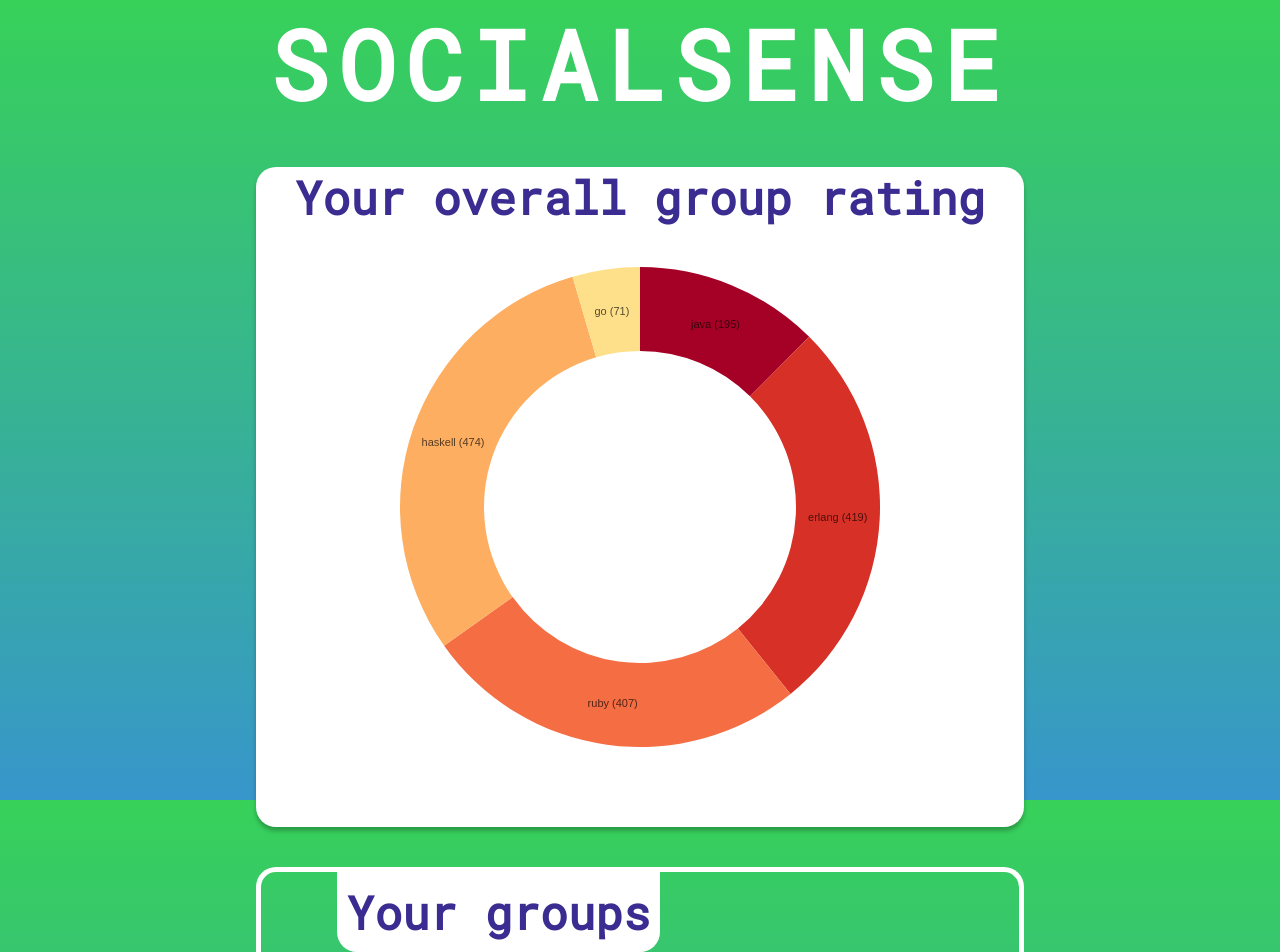
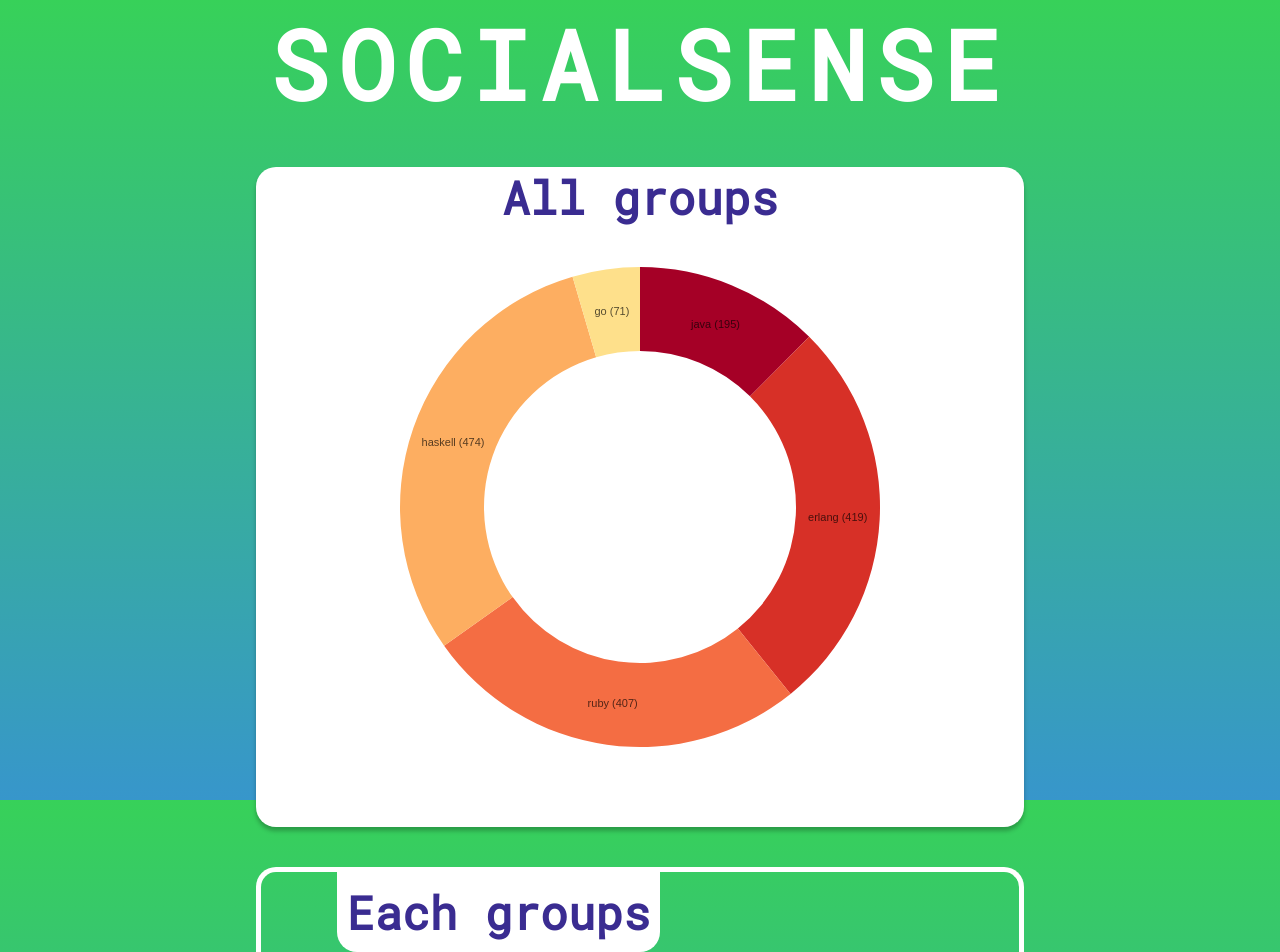
Before and after one commit to jackpeplinski/social-sense, a React (Create React App) app in the folder client/frontend/: page / in a window 1280 px wide. Shown: the top 952 px of the page. Built offline with nearby package versions, Linux system fonts and the light colour scheme.

Commit message:
Header naming

```diff
--- a/client/frontend/src/App.js
+++ b/client/frontend/src/App.js
@@ -6,7 +6,7 @@ function App() {
     <div className="App">
       <h1>SOCIALSENSE</h1>
       <div className="overall-card">
-        <h2>Your overall group rating</h2>
+        <h2>All groups</h2>
         <Pie />
       </div>
       <CardContainer/>
--- a/client/frontend/src/components/cardContainer.js
+++ b/client/frontend/src/components/cardContainer.js
@@ -7,7 +7,7 @@ const CardContainer = () => {
       <div className="card-container-label-wrapper">
         <div className="card-container-label">
           <div className="card-container-header">
-            <h2>Your groups</h2>
+            <h2>Each groups</h2>
           </div>
         </div>
       </div>
```
